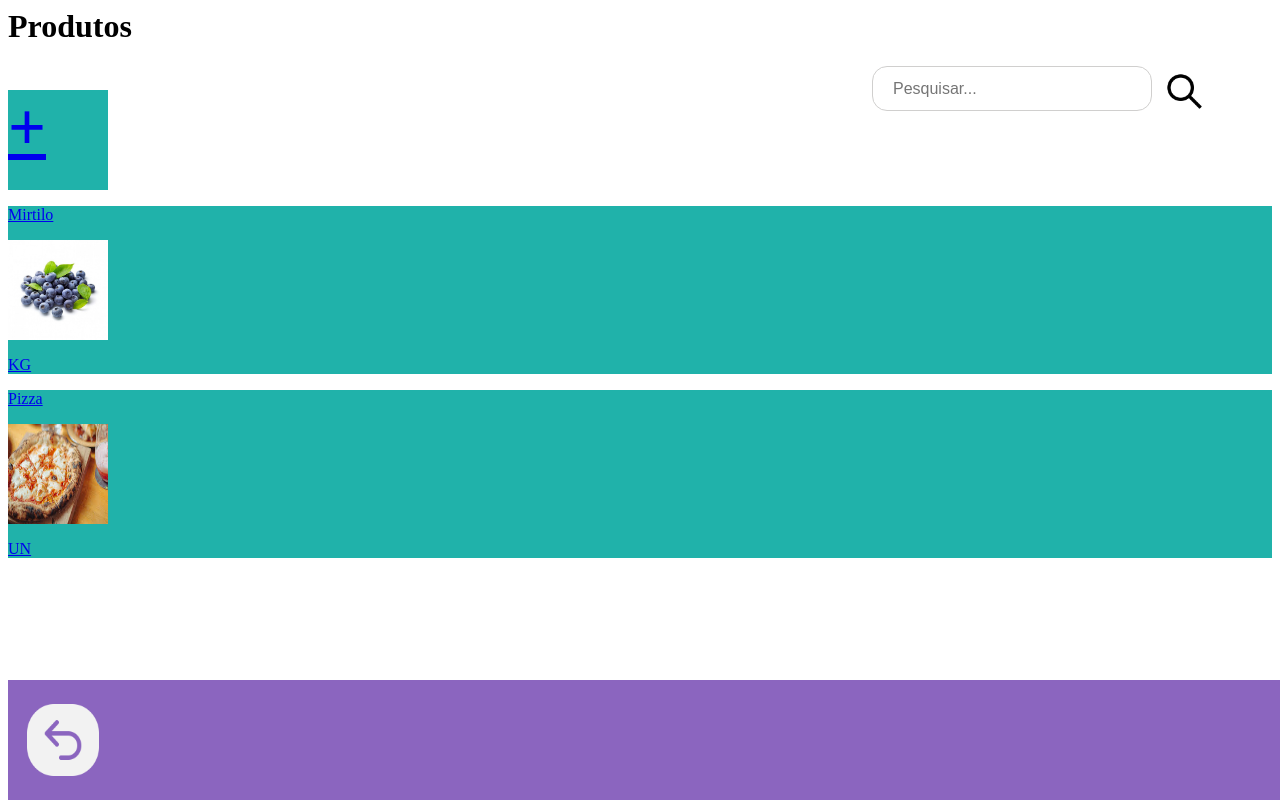
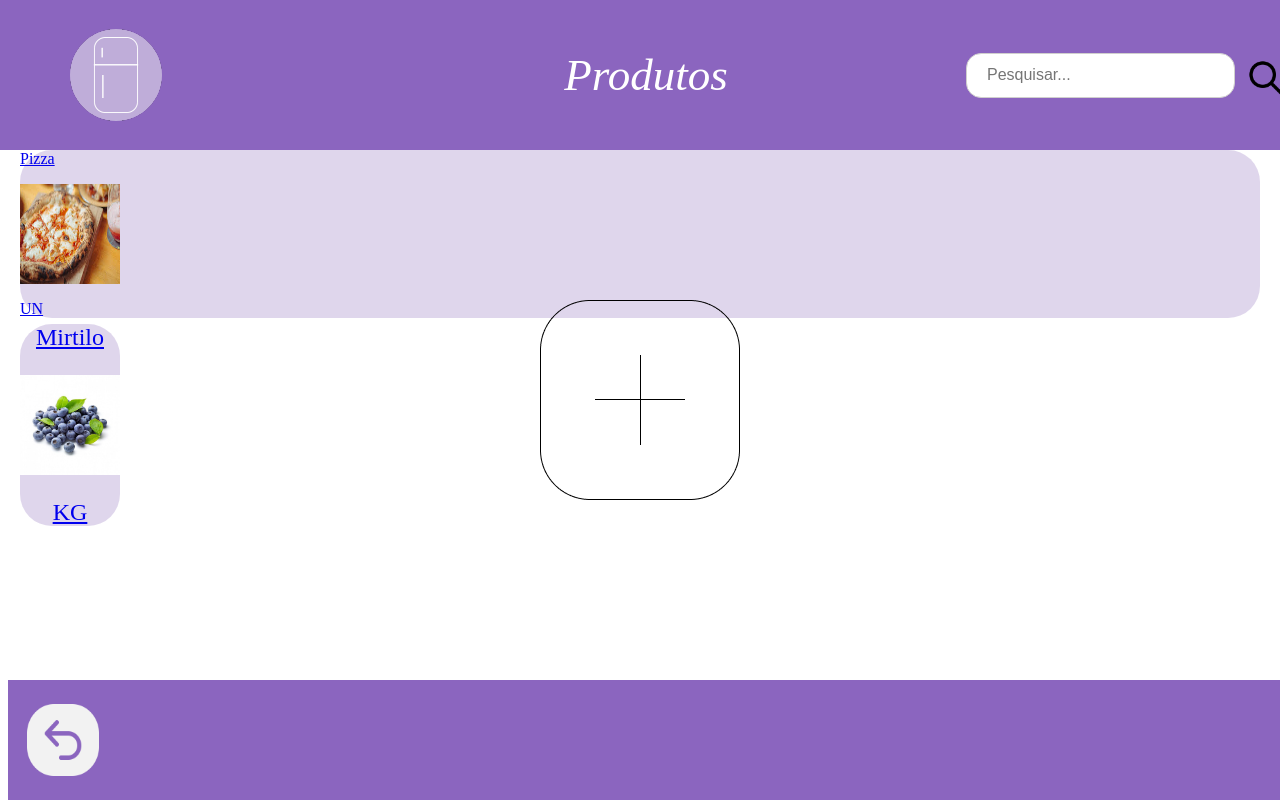
Before and after one commit to Tsuki25/SSF_Smart-Storage-Frigde, a Django app: page /geladeira/produtos/1 in a window 1280 px wide. Run offline with Django 4.2, Linux system fonts and the light colour scheme; a user stored in the database is signed in; data comes from the database, SQL or seed files in the repository; both versions use the stored data as it was after the commit.

Commit message:
ajustando tela de profile e produto

```diff
--- a/estoque/static/css/styleG.css
+++ b/estoque/static/css/styleG.css
@@ -11,13 +11,13 @@ button:hover {
     display: flex;
     align-items: start;
     flex-direction: row;
-    background: rgba(191, 173, 217, 0.50);
     border-radius: 32px;
     text-align: center;
     font-size: 24px;
     position: fixed;
     margin-top: 150px;
     width: 100%;
+    flex-wrap: wrap;
 }
 
 .borderFree{
@@ -114,8 +114,12 @@ button:hover {
 
 .borderButton{
     border: none;
+    background-color: transparent;
 }
 
+.borderButton > img{
+    width: 20wv;
+}
 
 .vertical-line {
     border-left: 1px solid #000; /* Largura e cor da linha vertical */
--- a/estoque/static/css/styleGItens.css
+++ b/estoque/static/css/styleGItens.css
@@ -30,3 +30,8 @@ button:hover {
     justify-content: start;
     align-items: center; /* Centraliza verticalmente os elementos dentro da barra de navegaÃ§Ã£o */
 }
+
+.borderButton{
+    border: none;
+    background-color: transparent;
+}
--- /dev/null
+++ b/estoque/static/css/styleProdutos.css
@@ -0,0 +1,35 @@
+.buttonCenter {
+    position: fixed;
+    top: 50%;
+    left: 50%;
+    transform: translate(-50%, -50%);
+}
+
+.borderButton{
+    border: none;
+    background-color: transparent;
+}
+
+.borderButton > img{
+    width: 20wv;
+}
+
+.rectangleFree{
+    display: flex;
+    align-items: start;
+    flex-direction: row;
+    border-radius: 32px;
+    text-align: center;
+    font-size: 24px;
+    position: fixed;
+    margin-top: 150px;
+    width: 100%;
+    flex-wrap: wrap;
+}
+
+.borderFree{
+    flex-basis: 15%;
+    background: rgba(191, 173, 217, 0.50);
+    border-radius: 32px;
+    margin: 12px;
+}
--- a/estoque/static/css/styleSearchNavBar.css
+++ b/estoque/static/css/styleSearchNavBar.css
@@ -58,3 +58,7 @@
 .borderButton{
     border: none;
 }
+
+.content{
+    margin-top: 150px;
+}
--- a/estoque/templates/form_insert_update.html
+++ b/estoque/templates/form_insert_update.html
@@ -19,7 +19,6 @@
         {% block main %}
         {%  load crispy_forms_tags %}
 
-
             <form method="post" enctype="multipart/form-data">
                 {% csrf_token %}
                 {{ form.as_p }} <br>
--- a/estoque/templates/produtos_existentes.html
+++ b/estoque/templates/produtos_existentes.html
@@ -1,27 +1,44 @@
 {% load static %}
 {% block content %}
-    <link rel="stylesheet" href="{% static 'css/styleSearchNavBar.css' %}">
-    <link rel="stylesheet" href="{% static 'css/styleFooterGeral.css' %}">
-    <h1>Produtos</h1>
-    {% include 'pesquisa.html' %}
+<link rel="stylesheet" href="{% static 'css/styleProdutos.css' %}">
+<link rel="stylesheet" href="{% static 'css/styleSearchNavBar.css' %}">
+<link rel="stylesheet" href="{% static 'css/styleFooterGeral.css' %}">
 
-    <div>
-        <a href="{% url 'estoque:cadastrar_produto' %}">
-            <div style="background-color: lightseagreen; width: 100px; height: 100px;">
-                <h1 style="font-size: 50pt">+</h1>
+<header>
+    <nav class="top-nav">
+        <div class="centered-text">
+            <div class="logo">
+                <img src="/static/img/logo.png">
             </div>
-        </a>
+        </div>
+        <a>Produtos</a>
+        {% include 'pesquisa.html' %}
+    </nav>
 
+</header>
+
+    <div class="content">
+
+        <div class="buttonCenter">
+            <a href="{% url 'estoque:cadastrar_produto' %}">
+                <button class="borderButton">
+                    <img src="/static/img/plus.png">
+                </button>
+            </a>
+        </div>
+
+        <div class="rectangleFree">
         {% for produto in produtos %}
             {% if geladeira %}
                 <a href="{% url 'estoque:cadastrar_item_geladeira' geladeira.pk produto.pk %}" id="geladeira{{ produto.pk }}" style="display: none">
-                    <div style="background-color: lightseagreen">
+                    <div class="borderFree">
                         <p>{{ produto.nome_produto }}</p>
                         <img src="/media/{{ produto.imagem_produto }}" width="100px" height="100px">
                         <p>{{ produto.unidade_medida }}</p>
                     </div>
                 </a>
             {% endif %}
+        </div>
 
             {% if lista %}
                 <a href="{% url 'estoque:cadastrar_item_lista' lista.pk produto.pk %}" id="lista{{ produto.pk }}" style="display: none">
```
Also changed, not shown: estoque/static/css/profile.css (added, +37 -0 lines), estoque/templates/profile.html (+17 -7 lines), db.sqlite3.
